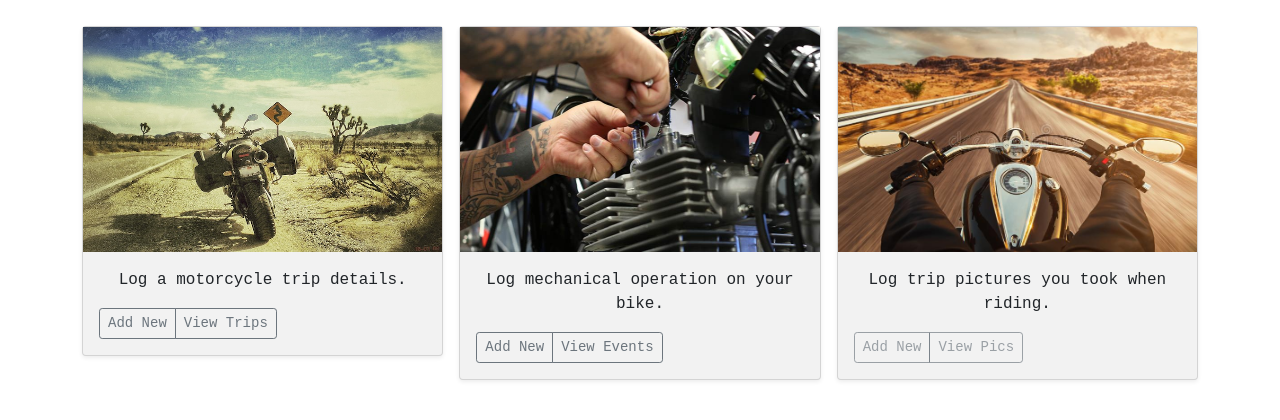
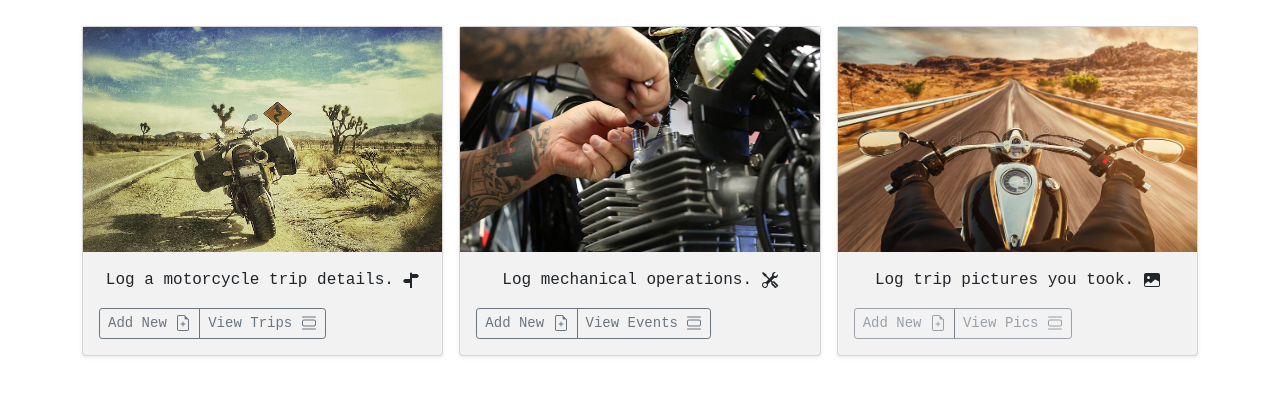
Before and after one commit to vraica-dev/GambeeMotoApp, a Flask app: page /home in a window 1280 px wide. Shown: the part 256-676 px from the top of the page. Run offline with Flask 2, Linux system fonts and the light colour scheme; a user stored in the database is signed in.

Commit message:
v2.2.5 - viewport added; icons added;

```diff
--- a/application/templates/base.html
+++ b/application/templates/base.html
@@ -6,6 +6,8 @@
     <link href="https://cdn.jsdelivr.net/npm/bootstrap@5.0.0-beta2/dist/css/bootstrap.min.css" rel="stylesheet" integrity="sha384-BmbxuPwQa2lc/FVzBcNJ7UAyJxM6wuqIj61tLrc4wSX0szH/Ev+nYRRuWlolflfl" crossorigin="anonymous">
     <link rel="stylesheet"  href= "{{ url_for('static',filename='style.css') }}">
     <script src="{{ url_for('static',filename='script.js') }}"></script>
+
+    <meta name="viewport" content="width=device-width, initial-scale=1">
 </head>
 <body class="text-center">
 
--- a/application/templates/home.html
+++ b/application/templates/home.html
@@ -49,17 +49,40 @@
                 <img src="static/imgs/motorbike-touring.jpg" class="img_home">
 
                 <div class="card-body">
-                    <p class="card-text" id="trip_add_p">Log a motorcycle trip details.</p>
+                    <p class="card-text" id="trip_add_p">Log a motorcycle trip details.
+                        <svg xmlns="http://www.w3.org/2000/svg" width="16" height="16" fill="currentColor"
+                             class="bi bi-signpost-split-fill" viewBox="0 0 16 16">
+                            <path d="M7 16h2V6h5a1 1 0 0 0 .8-.4l.975-1.3a.5.5 0 0 0 0-.6L14.8 2.4A1 1 0 0 0 14 2H9v-.586a1 1 0 0 0-2 0V7H2a1 1 0 0 0-.8.4L.225 8.7a.5.5 0 0 0 0 .6l.975 1.3a1 1 0 0 0 .8.4h5v5z"/>
+                        </svg>
+                    </p>
                     <div class="d-flex justify-content-between align-items-center">
                         <div class="btn-group">
+
                             <button type="button" class="btn btn-sm btn-outline-secondary"
                                     onclick="window.location.href='{{ url_for( 'trips') }}';"
-                                    onmouseover="BoldCardDetails('trip_add_p')" onmouseleave="BoldCardDetailsOff('trip_add_p')">Add New
+                                    onmouseover="BoldCardDetails('trip_add_p')"
+                                    onmouseleave="BoldCardDetailsOff('trip_add_p')">Add New
+
+                                <svg xmlns="http://www.w3.org/2000/svg" width="16" height="16" fill="currentColor"
+                                     class="bi bi-file-earmark-plus" viewBox="0 0 16 16">
+                                    <path d="M8 6.5a.5.5 0 0 1 .5.5v1.5H10a.5.5 0 0 1 0 1H8.5V11a.5.5 0 0 1-1 0V9.5H6a.5.5 0 0 1 0-1h1.5V7a.5.5 0 0 1 .5-.5z"/>
+                                    <path d="M14 4.5V14a2 2 0 0 1-2 2H4a2 2 0 0 1-2-2V2a2 2 0 0 1 2-2h5.5L14 4.5zm-3 0A1.5 1.5 0 0 1 9.5 3V1H4a1 1 0 0 0-1 1v12a1 1 0 0 0 1 1h8a1 1 0 0 0 1-1V4.5h-2z"/>
+                                </svg>
                             </button>
+
+
                             <button type="button" class="btn btn-sm btn-outline-secondary"
                                     onclick="window.location.href='{{ url_for( 'view_trips') }}';"
-                                    onmouseover="BoldCardDetails('trip_add_p')" onmouseleave="BoldCardDetailsOff('trip_add_p')">View Trips
+                                    onmouseover="BoldCardDetails('trip_add_p')"
+                                    onmouseleave="BoldCardDetailsOff('trip_add_p')">View Trips
+
+                                <svg xmlns="http://www.w3.org/2000/svg" width="16" height="16" fill="currentColor"
+                                     class="bi bi-view-list" viewBox="0 0 16 16">
+                                    <path d="M3 4.5h10a2 2 0 0 1 2 2v3a2 2 0 0 1-2 2H3a2 2 0 0 1-2-2v-3a2 2 0 0 1 2-2zm0 1a1 1 0 0 0-1 1v3a1 1 0 0 0 1 1h10a1 1 0 0 0 1-1v-3a1 1 0 0 0-1-1H3zM1 2a.5.5 0 0 1 .5-.5h13a.5.5 0 0 1 0 1h-13A.5.5 0 0 1 1 2zm0 12a.5.5 0 0 1 .5-.5h13a.5.5 0 0 1 0 1h-13A.5.5 0 0 1 1 14z"/>
+                                </svg>
+
                             </button>
+
                         </div>
                     </div>
                 </div>
@@ -72,16 +95,32 @@
                 <img src="static/imgs/mmi-motorcycle-honda-hands-on-working-in-lab.jpg" class="img_home">
 
                 <div class="card-body">
-                    <p class="card-text" id="mevent_add_p">Log mechanical operation on your bike.</p>
+                    <p class="card-text" id="mevent_add_p">Log mechanical operations.
+                        <svg xmlns="http://www.w3.org/2000/svg" width="16" height="16" fill="currentColor"
+                             class="bi bi-tools" viewBox="0 0 16 16">
+                            <path d="M1 0L0 1l2.2 3.081a1 1 0 0 0 .815.419h.07a1 1 0 0 1 .708.293l2.675 2.675-2.617 2.654A3.003 3.003 0 0 0 0 13a3 3 0 1 0 5.878-.851l2.654-2.617.968.968-.305.914a1 1 0 0 0 .242 1.023l3.356 3.356a1 1 0 0 0 1.414 0l1.586-1.586a1 1 0 0 0 0-1.414l-3.356-3.356a1 1 0 0 0-1.023-.242L10.5 9.5l-.96-.96 2.68-2.643A3.005 3.005 0 0 0 16 3c0-.269-.035-.53-.102-.777l-2.14 2.141L12 4l-.364-1.757L13.777.102a3 3 0 0 0-3.675 3.68L7.462 6.46 4.793 3.793a1 1 0 0 1-.293-.707v-.071a1 1 0 0 0-.419-.814L1 0zm9.646 10.646a.5.5 0 0 1 .708 0l3 3a.5.5 0 0 1-.708.708l-3-3a.5.5 0 0 1 0-.708zM3 11l.471.242.529.026.287.445.445.287.026.529L5 13l-.242.471-.026.529-.445.287-.287.445-.529.026L3 15l-.471-.242L2 14.732l-.287-.445L1.268 14l-.026-.529L1 13l.242-.471.026-.529.445-.287.287-.445.529-.026L3 11z"/>
+                        </svg>
+                    </p>
                     <div class="d-flex justify-content-between align-items-center">
                         <div class="btn-group">
                             <button type="button" class="btn btn-sm btn-outline-secondary"
                                     onclick="window.location.href='{{ url_for( 'mechanical_event') }}';"
-                                    onmouseover="BoldCardDetails('mevent_add_p')" onmouseleave="BoldCardDetailsOff('mevent_add_p')">Add New
+                                    onmouseover="BoldCardDetails('mevent_add_p')"
+                                    onmouseleave="BoldCardDetailsOff('mevent_add_p')">Add New
+                                <svg xmlns="http://www.w3.org/2000/svg" width="16" height="16" fill="currentColor"
+                                     class="bi bi-file-earmark-plus" viewBox="0 0 16 16">
+                                    <path d="M8 6.5a.5.5 0 0 1 .5.5v1.5H10a.5.5 0 0 1 0 1H8.5V11a.5.5 0 0 1-1 0V9.5H6a.5.5 0 0 1 0-1h1.5V7a.5.5 0 0 1 .5-.5z"/>
+                                    <path d="M14 4.5V14a2 2 0 0 1-2 2H4a2 2 0 0 1-2-2V2a2 2 0 0 1 2-2h5.5L14 4.5zm-3 0A1.5 1.5 0 0 1 9.5 3V1H4a1 1 0 0 0-1 1v12a1 1 0 0 0 1 1h8a1 1 0 0 0 1-1V4.5h-2z"/>
+                                </svg>
                             </button>
                             <button type="button" class="btn btn-sm btn-outline-secondary"
                                     onclick="window.location.href='{{ url_for( 'view_mechanical_ev') }}';"
-                                    onmouseover="BoldCardDetails('mevent_add_p')" onmouseleave="BoldCardDetailsOff('mevent_add_p')"> View Events
+                                    onmouseover="BoldCardDetails('mevent_add_p')"
+                                    onmouseleave="BoldCardDetailsOff('mevent_add_p')"> View Events
+                                <svg xmlns="http://www.w3.org/2000/svg" width="16" height="16" fill="currentColor"
+                                     class="bi bi-view-list" viewBox="0 0 16 16">
+                                    <path d="M3 4.5h10a2 2 0 0 1 2 2v3a2 2 0 0 1-2 2H3a2 2 0 0 1-2-2v-3a2 2 0 0 1 2-2zm0 1a1 1 0 0 0-1 1v3a1 1 0 0 0 1 1h10a1 1 0 0 0 1-1v-3a1 1 0 0 0-1-1H3zM1 2a.5.5 0 0 1 .5-.5h13a.5.5 0 0 1 0 1h-13A.5.5 0 0 1 1 2zm0 12a.5.5 0 0 1 .5-.5h13a.5.5 0 0 1 0 1h-13A.5.5 0 0 1 1 14z"/>
+                                </svg>
                             </button>
                         </div>
                     </div>
@@ -94,14 +133,31 @@
                 <img src="static/imgs/driver-riding-motorcycle-asphalt-road-empty-84102070.jpg" class="img_home">
 
                 <div class="card-body">
-                    <p class="card-text" id="pic_add_p">Log trip pictures you took when riding.</p>
+                    <p class="card-text" id="pic_add_p">Log trip pictures you took.
+                        <svg xmlns="http://www.w3.org/2000/svg" width="16" height="16" fill="currentColor"
+                             class="bi bi-image-fill" viewBox="0 0 16 16">
+                            <path d="M.002 3a2 2 0 0 1 2-2h12a2 2 0 0 1 2 2v10a2 2 0 0 1-2 2h-12a2 2 0 0 1-2-2V3zm1 9v1a1 1 0 0 0 1 1h12a1 1 0 0 0 1-1V9.5l-3.777-1.947a.5.5 0 0 0-.577.093l-3.71 3.71-2.66-1.772a.5.5 0 0 0-.63.062L1.002 12zm5-6.5a1.5 1.5 0 1 0-3 0 1.5 1.5 0 0 0 3 0z"/>
+                        </svg>
+                    </p>
                     <div class="d-flex justify-content-between align-items-center">
                         <div class="btn-group">
                             <button type="button" class="btn btn-sm btn-outline-secondary"
-                                    onmouseover="BoldCardDetails('pic_add_p')" onmouseleave="BoldCardDetailsOff('pic_add_p')" disabled>Add New
+                                    onmouseover="BoldCardDetails('pic_add_p')"
+                                    onmouseleave="BoldCardDetailsOff('pic_add_p')" disabled>Add New
+                                <svg xmlns="http://www.w3.org/2000/svg" width="16" height="16" fill="currentColor"
+                                     class="bi bi-file-earmark-plus" viewBox="0 0 16 16">
+                                    <path d="M8 6.5a.5.5 0 0 1 .5.5v1.5H10a.5.5 0 0 1 0 1H8.5V11a.5.5 0 0 1-1 0V9.5H6a.5.5 0 0 1 0-1h1.5V7a.5.5 0 0 1 .5-.5z"/>
+                                    <path d="M14 4.5V14a2 2 0 0 1-2 2H4a2 2 0 0 1-2-2V2a2 2 0 0 1 2-2h5.5L14 4.5zm-3 0A1.5 1.5 0 0 1 9.5 3V1H4a1 1 0 0 0-1 1v12a1 1 0 0 0 1 1h8a1 1 0 0 0 1-1V4.5h-2z"/>
+                                </svg>
                             </button>
                             <button type="button" class="btn btn-sm btn-outline-secondary"
-                                    onmouseover="BoldCardDetails('pic_add_p')" onmouseleave="BoldCardDetailsOff('pic_add_p')" disabled>View Pics
+                                    onmouseover="BoldCardDetails('pic_add_p')"
+                                    onmouseleave="BoldCardDetailsOff('pic_add_p')" disabled>View Pics
+
+                                <svg xmlns="http://www.w3.org/2000/svg" width="16" height="16" fill="currentColor"
+                                     class="bi bi-view-list" viewBox="0 0 16 16">
+                                    <path d="M3 4.5h10a2 2 0 0 1 2 2v3a2 2 0 0 1-2 2H3a2 2 0 0 1-2-2v-3a2 2 0 0 1 2-2zm0 1a1 1 0 0 0-1 1v3a1 1 0 0 0 1 1h10a1 1 0 0 0 1-1v-3a1 1 0 0 0-1-1H3zM1 2a.5.5 0 0 1 .5-.5h13a.5.5 0 0 1 0 1h-13A.5.5 0 0 1 1 2zm0 12a.5.5 0 0 1 .5-.5h13a.5.5 0 0 1 0 1h-13A.5.5 0 0 1 1 14z"/>
+                                </svg>
                             </button>
                         </div>
                     </div>
--- a/application/templates/trips.html
+++ b/application/templates/trips.html
@@ -25,7 +25,7 @@
 </div>
 
 
-<div class=" text-center container pb-1" style="width: 30%">
+<div class=" text-center container pb-1" style="width: 30%; min-width: 10%">
 
     <div class="card text-center container mb-4 form_shadow">
 
```
Also changed, not shown: application/static/style.css (line endings or trailing spaces).
